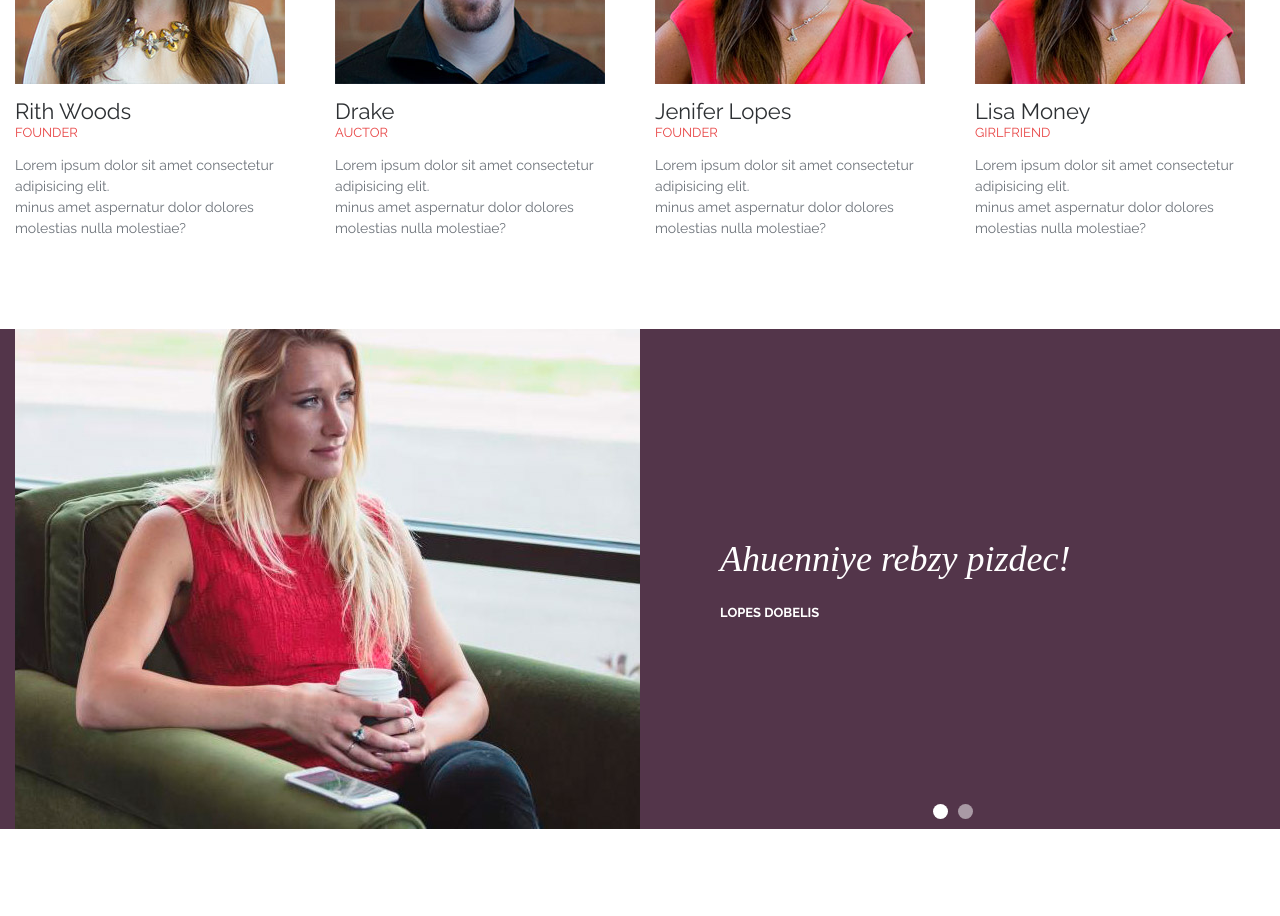
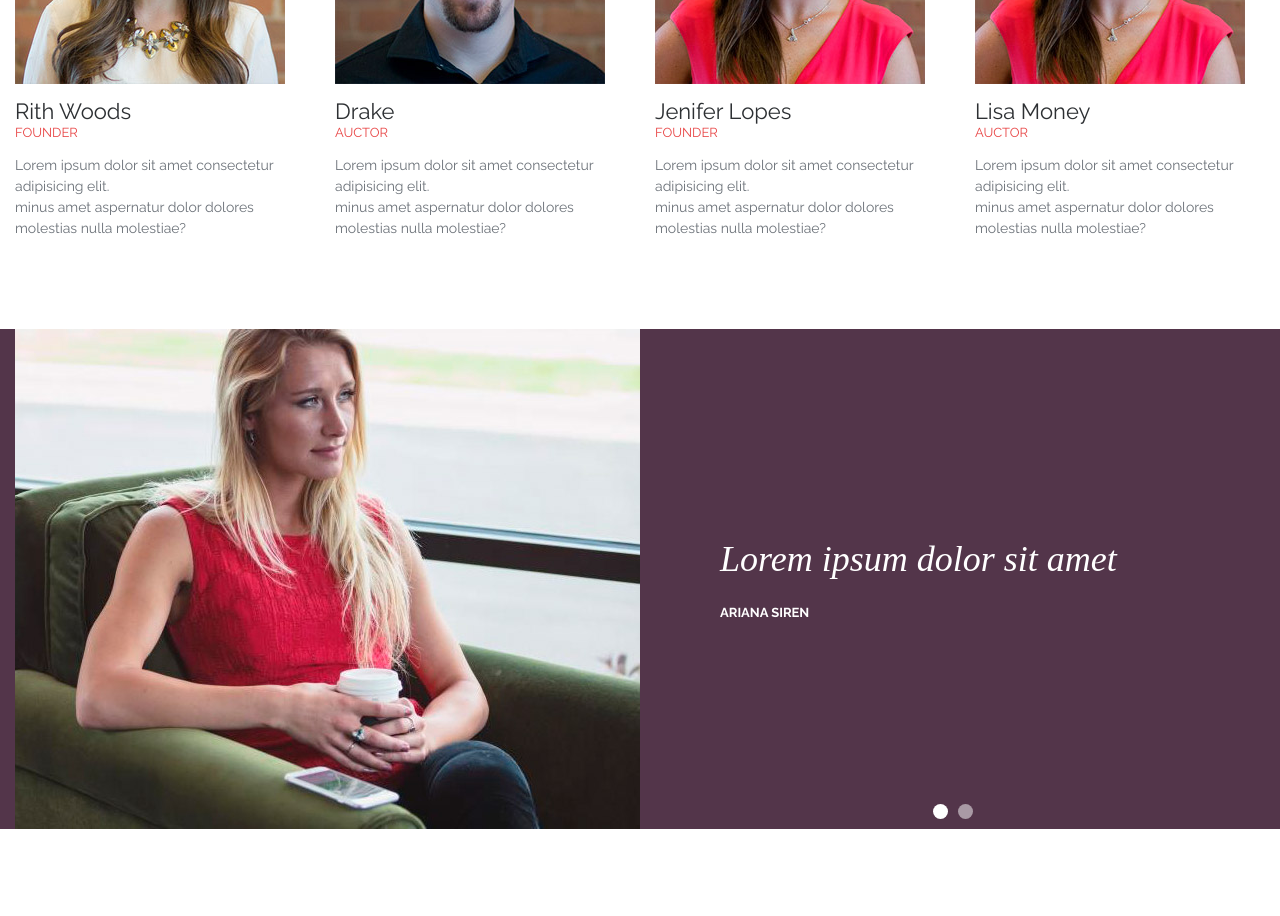
Before and after one commit to GepatitF/ACTIVEBOX, a plain HTML site: page Index.html in a window 1280 px wide. Shown: the part 3100-4016 px from the top of the page. Drawn offline with nearby package versions, Linux system fonts and the light colour scheme.

Commit message:
Update num2

```diff
--- a/Index.html
+++ b/Index.html
@@ -222,7 +222,7 @@
                     <div class="team__item">
                         <img src="img/team/team-3.jpg" alt="" class="team__photo">
                         <div class="team__name">Lisa Money</div>
-                        <div class="team__prof">Girlfriend</div>
+                        <div class="team__prof">auctor</div>
                         <div class="team__text">Lorem ipsum dolor sit amet consectetur adipisicing elit.
                             <p>minus amet aspernatur dolor dolores molestias nulla molestiae?</p></div>
                         <div class="social"></div>
@@ -241,8 +241,8 @@
                                 <img class="reviews__image" src="img/reviews/review-1.jpg" alt="">
                             </div>
                             <div class="reviews__content">
-                                <div class="reviews__text">Ahuenniye rebzy pizdec!</div>
-                                <div class="reviews__author">Lopes Dobelis</div>
+                                <div class="reviews__text">Lorem ipsum dolor sit amet</div>
+                                <div class="reviews__author">Ariana Siren</div>
                             </div>
                         </div>
                     </div>
```
